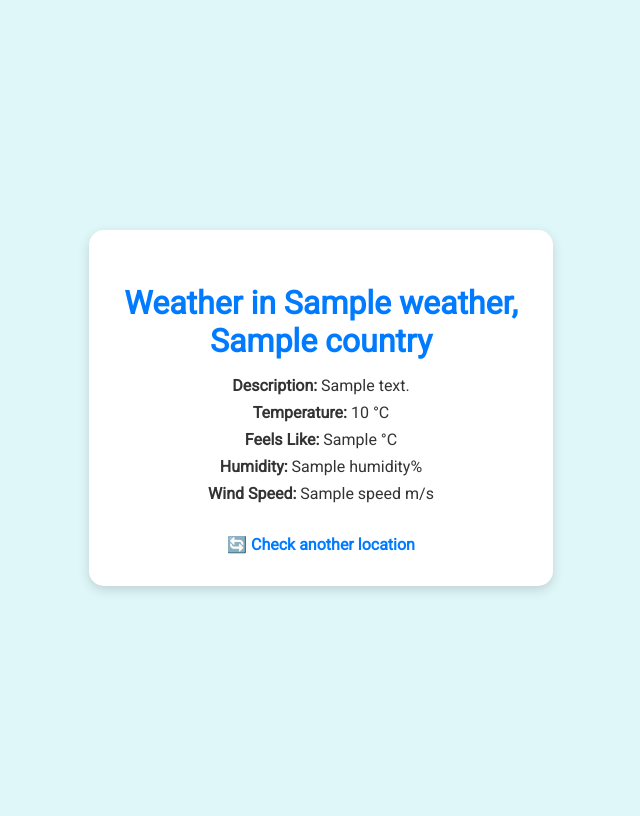
After one commit to Sonal-S-3009/Weather_App, a Flask app: template templates/weather.html in a window 1280 px wide. The commit adds this page. Shown: the whole page, without its empty margins (319-959 px from the left). Run offline with Flask 3, Linux system fonts and the light colour scheme; the template is opened without the code that fills it: most values are stand-ins (such as "Sample title", 1, 10 or a date in 2020).

Commit message:
changed UI

```diff
--- a/app.py
+++ b/app.py
@@ -1,3 +1,21 @@
+from flask import Flask, render_template, request
+import requests
+import os
+from dotenv import load_dotenv
+from datetime import datetime
+import pytz
+
+
+# Load environment variables
+load_dotenv()
+
+app = Flask(__name__)
+API_KEY = os.getenv("WEATHER_API_KEY")
+
+@app.route('/')
+def home():
+    return render_template('index.html')
+
 @app.route('/weather', methods=['POST'])
 def get_weather():
     location = request.form['location']
@@ -9,3 +27,6 @@ def get_weather():
     else:
         error_msg = 'City not found. Please try again.'
         return render_template('index.html', error=error_msg)
+
+if __name__ == '__main__':
+    app.run(debug=True)
--- /dev/null
+++ b/templates/weather.html
@@ -0,0 +1,55 @@
+<!DOCTYPE html>
+<html lang="en">
+<head>
+  <meta charset="UTF-8">
+  <title>Weather for {{ weather.name }}</title>
+  <link href="https://fonts.googleapis.com/css2?family=Roboto&display=swap" rel="stylesheet">
+  <style>
+    body {
+      font-family: 'Roboto', sans-serif;
+      background: #e0f7fa;
+      display: flex;
+      justify-content: center;
+      align-items: center;
+      height: 100vh;
+    }
+    .card {
+      background: white;
+      padding: 2rem;
+      border-radius: 15px;
+      box-shadow: 0 4px 12px rgba(0,0,0,0.15);
+      width: 400px;
+      text-align: center;
+    }
+    h1 {
+      margin-bottom: 1rem;
+      color: #007BFF;
+    }
+    p {
+      margin: 0.5rem 0;
+      color: #333;
+    }
+    a {
+      display: inline-block;
+      margin-top: 1.5rem;
+      text-decoration: none;
+      color: #007BFF;
+      font-weight: bold;
+    }
+    a:hover {
+      text-decoration: underline;
+    }
+  </style>
+</head>
+<body>
+  <div class="card">
+    <h1>Weather in {{ weather.name }}, {{ weather.sys.country }}</h1>
+    <p><strong>Description:</strong> {{ weather.weather[0].description }}</p>
+    <p><strong>Temperature:</strong> {{ weather.main.temp }} °C</p>
+    <p><strong>Feels Like:</strong> {{ weather.main.feels_like }} °C</p>
+    <p><strong>Humidity:</strong> {{ weather.main.humidity }}%</p>
+    <p><strong>Wind Speed:</strong> {{ weather.wind.speed }} m/s</p>
+    <a href="/">🔄 Check another location</a>
+  </div>
+</body>
+</html>
```
Also changed, not shown: templates/index.html (+57 -5 lines).
